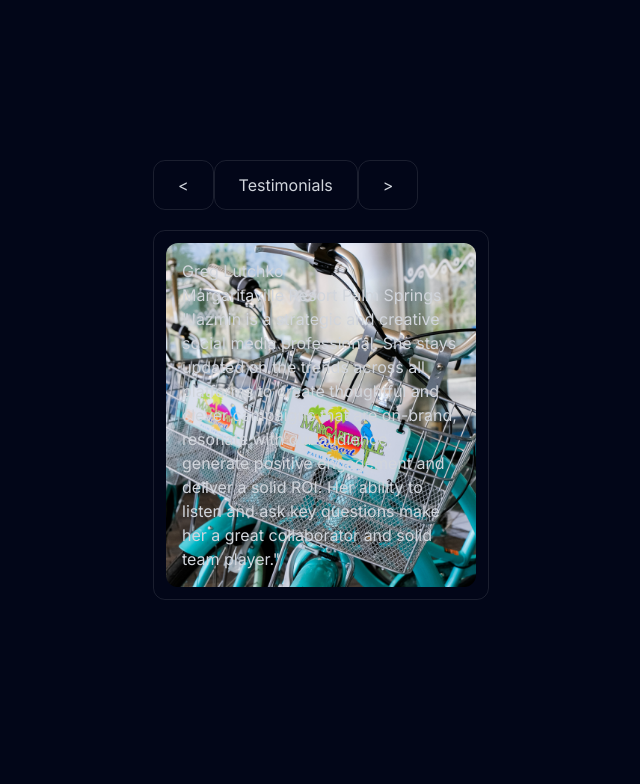
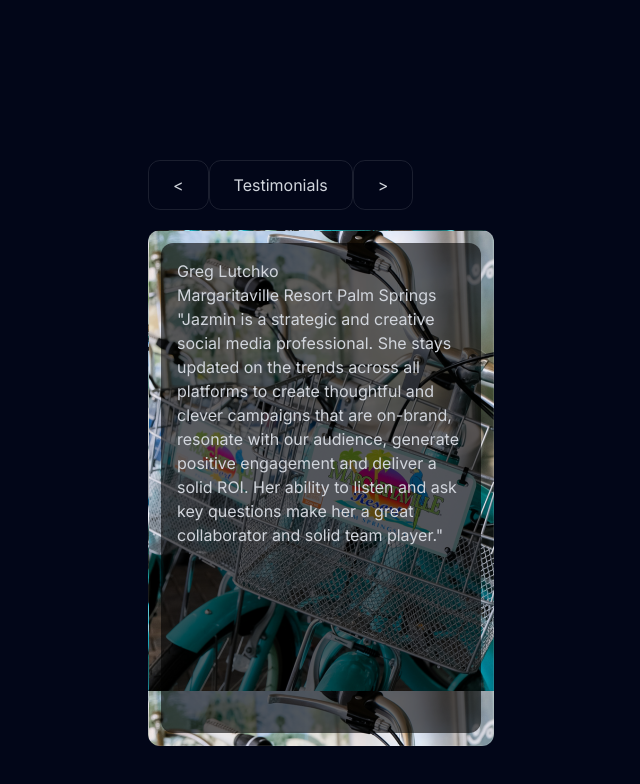
Before and after one commit to rubenaguilardev/sbrt, a React (Vite) app: page / in a window 1280 px wide. Shown: the part 3174-3958 px from the top of the page, without its empty margins (319-959 px from the left). Before the commit the page ends 3934 px from the top, so only its background shows below. Built offline with nearby package versions, Linux system fonts and the light colour scheme.

Commit message:
add testimonial section

```diff
--- a/src/components/sections/Testimonials.jsx
+++ b/src/components/sections/Testimonials.jsx
@@ -6,8 +6,8 @@ const Testimonials = () => {
     const [activeTab, setActiveTab] = useState(0)
 
     const renderContent = (content => (
-        <div className="text-gray-300 p-4 rounded-xl w-[310px] bg-cover"
-        style={{backgroundImage:`url(${content.background})`}}>
+        <div className="text-gray-300 p-4 rounded-xl w-[320px] h-[490px] bg-black/60"
+        >
             <h2>{content.author}</h2>
             <h3>{content.company}</h3>
             <p>{content.testimonial}</p>
@@ -40,7 +40,8 @@ const Testimonials = () => {
                     </div>
                 ))}
             </div>
-            <div className="border border-white/10 p-3 rounded-xl text-gray-30">
+            <div className="border border-white/10 p-3 rounded-xl text-gray-30"
+            style={{backgroundImage:`url(${TESTIMONIAL_CONTENT[activeTab].background})`}}>
                 {renderContent(TESTIMONIAL_CONTENT[activeTab])}
             </div>
             </div>
```
